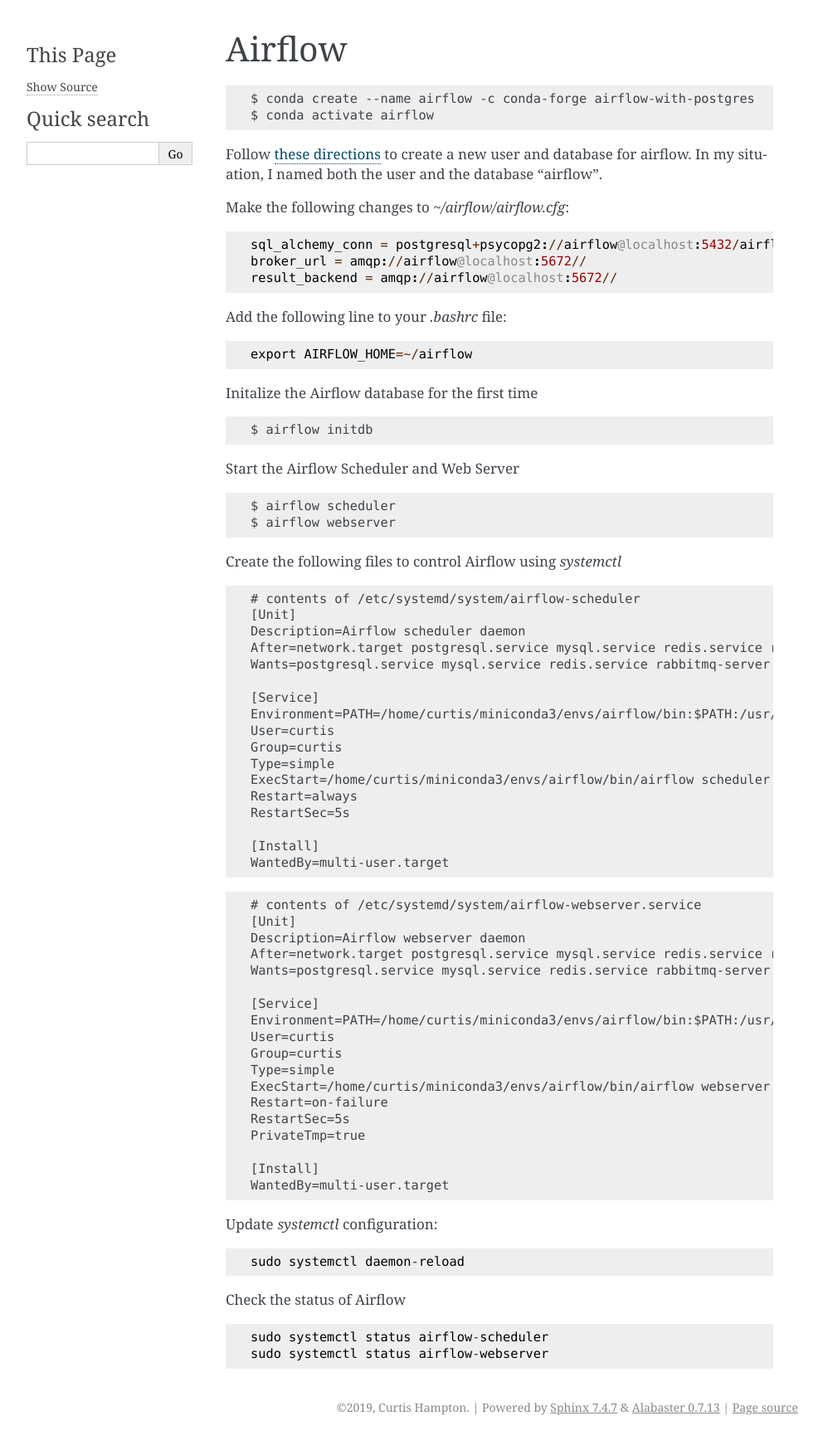
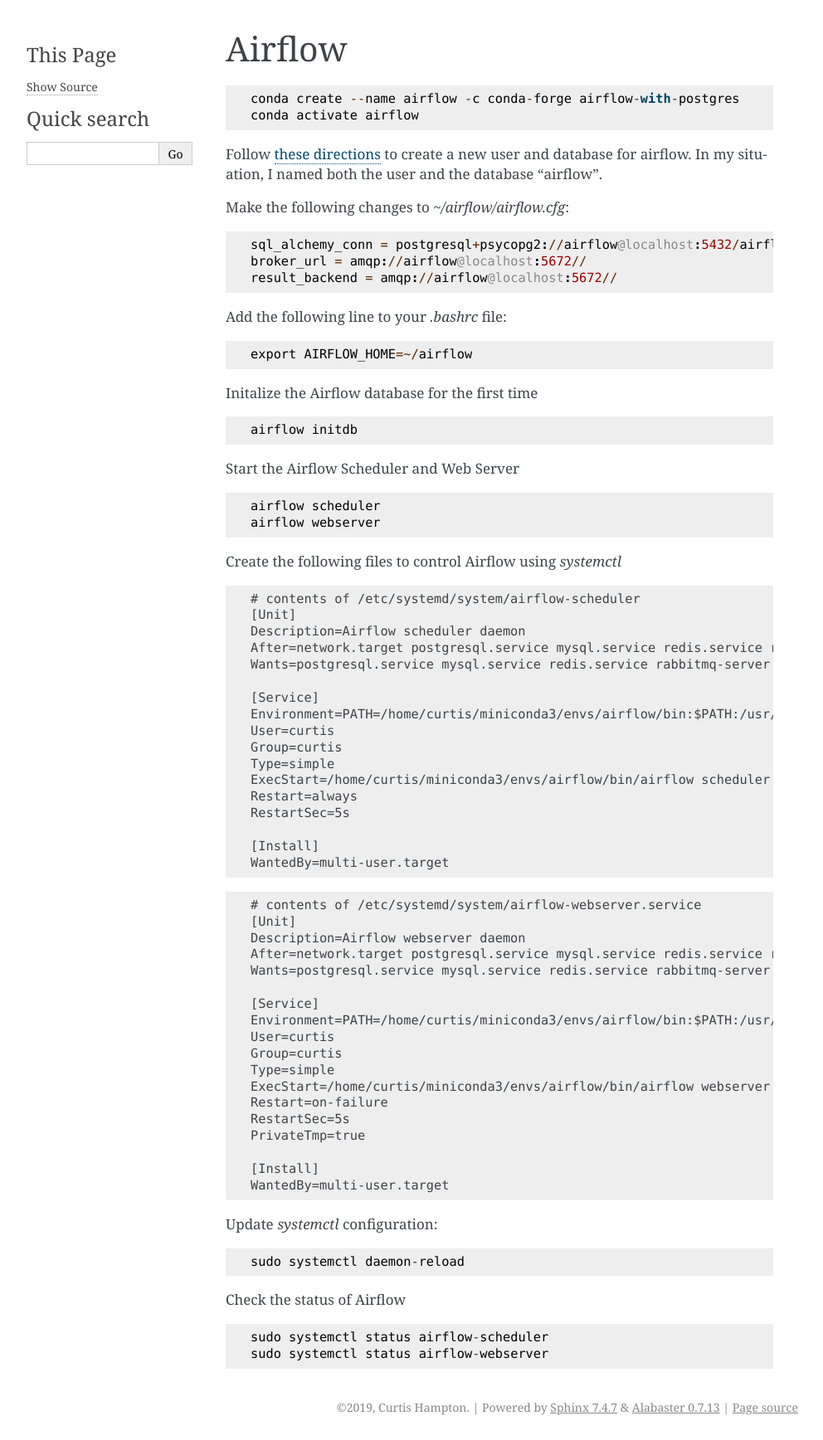
Before and after one commit to CurtLH/gyst, a Sphinx documentation site: the page built from source/install/airflow.rst, in a window 1280 px wide. Shown: the whole page at 83% size, without its empty margins (148-1140 px from the left). Built offline with Sphinx 7.4.7, drawn with Linux system fonts in a browser that asks for light colours.

Commit message:
Remove terminal prompt from example

```diff
--- a/source/install/airflow.rst
+++ b/source/install/airflow.rst
@@ -3,8 +3,8 @@
 
 .. code-block::
 
-   $ conda create --name airflow -c conda-forge airflow-with-postgres
-   $ conda activate airflow
+   conda create --name airflow -c conda-forge airflow-with-postgres
+   conda activate airflow
 
 
 Follow `these directions <https://vujade.co/install-apache-airflow-ubuntu-18-04/>`_ to create a new user and database for airflow. In my situation, I named both the user and the database "airflow".
@@ -28,14 +28,14 @@
 
 .. code-block::
 
-    $ airflow initdb
+    airflow initdb
 
 Start the Airflow Scheduler and Web Server
 
 .. code-block::
 
-   $ airflow scheduler
-   $ airflow webserver
+   airflow scheduler
+   airflow webserver
 
 Create the following files to control Airflow using `systemctl`
 
```
